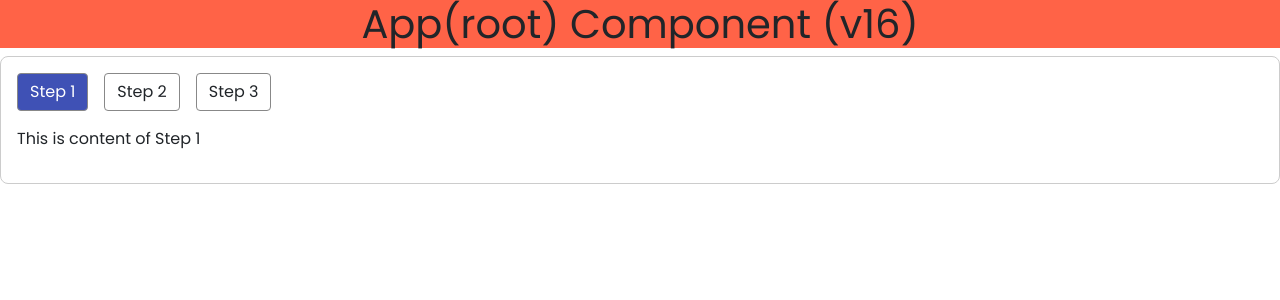
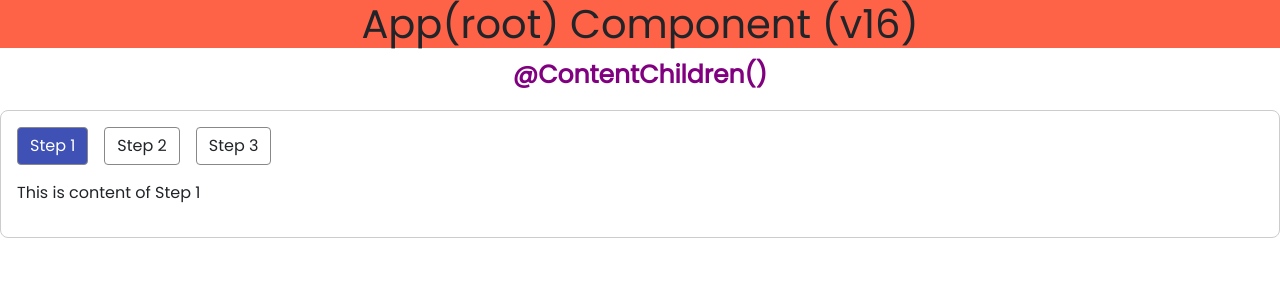
Before and after one commit to SatishKonduru/SELF-16, an Angular app: page / in a window 1280 px wide. Shown: the top 300 px of the page. Built offline with nearby package versions, Linux system fonts and the light colour scheme.

Commit message:
@ContentChildren()

```diff
--- a/src/app/components/stepper/stepper.component.html
+++ b/src/app/components/stepper/stepper.component.html
@@ -1,3 +1,4 @@
+<app-topic [topic]="topicName"></app-topic>
 <div class="stepper-container">
   <div class="step-header">
     <div
--- a/src/app/components/stepper/stepper.component.ts
+++ b/src/app/components/stepper/stepper.component.ts
@@ -1,4 +1,10 @@
-import { Component, ContentChildren, QueryList } from '@angular/core';
+import {
+  Component,
+  computed,
+  ContentChildren,
+  QueryList,
+  signal,
+} from '@angular/core';
 import { StepComponent } from '../step/step.component';
 
 @Component({
@@ -7,6 +13,7 @@ import { StepComponent } from '../step/step.component';
   styleUrls: ['./stepper.component.css'],
 })
 export class StepperComponent {
+  topicName = '@ContentChildren()';
   @ContentChildren(StepComponent) steps!: QueryList<StepComponent>;
 
   stepTitles: string[] = [];
```
